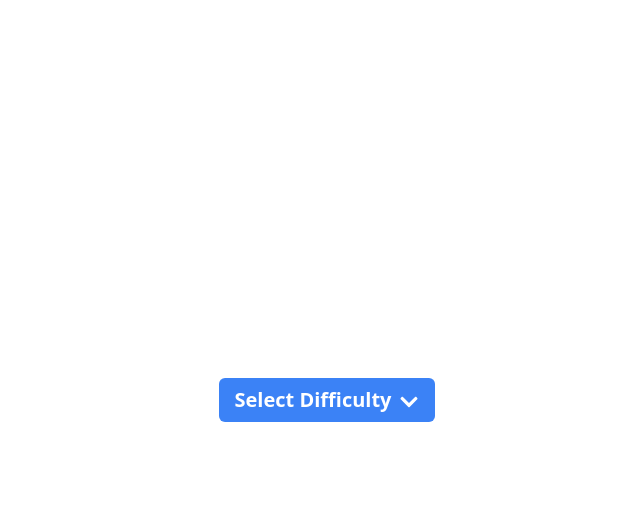
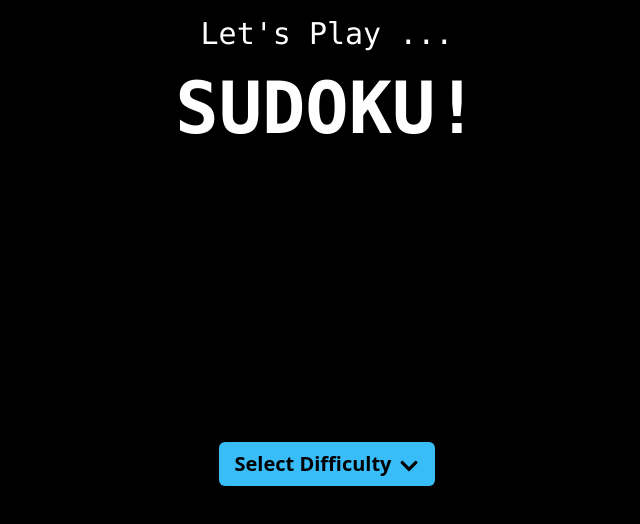
Before and after one commit to Saniya1016/Sudoku-Game, a React (Vite) app in the folder my-sudoku-game/: page / in a window 1280 px wide. Shown: the top 524 px of the page, without its empty margins (313-953 px from the left). Built offline with nearby package versions, Linux system fonts and the light colour scheme.

Commit message:
UI changes

```diff
--- a/my-sudoku-game/src/App.jsx
+++ b/my-sudoku-game/src/App.jsx
@@ -1,6 +1,7 @@
 import React, { useState, useEffect } from "react";
 import Board from "./Components/Board";
 import Controls from "./Components/Controls";
+import Header from "./Components/Header";
 
 function App() {
   const [difficulty, setDifficulty] = useState(-1);
@@ -12,11 +13,14 @@ function App() {
   }, [difficulty]);
 
   return (
-    <div className="flex space-y-20 flex-col justify-center items-center h-screen">
-      <Controls setDifficulty={setDifficulty} />
-      {difficulty > -1 && (
-        <Board key={key} difficulty={difficulty} />
-      )}
+    <div className="flex flex-col justify-between items-center h-screen bg-black p-4">
+      <Header />
+      <div className="flex flex-col flex-grow justify-center items-center space-y-8">
+        <Controls setDifficulty={setDifficulty} />
+        {difficulty > -1 && (
+          <Board key={key} difficulty={difficulty} />
+        )}
+      </div>
     </div>
   );
 }
--- a/my-sudoku-game/src/Components/Cell.jsx
+++ b/my-sudoku-game/src/Components/Cell.jsx
@@ -35,8 +35,8 @@ const Cell = ({ inputValue, gameState, setGameState, row, col }) => {
 
     return (
         <div
-            className={`h-16 w-16 flex items-center justify-center bg-gray-200
-            border-2 ${isValid ? 'border-gray-300' : 'border-red-500'}`}
+            className={`h-16 w-16 flex items-center justify-center
+            border-2 ${isValid ? 'border-gray-300' : 'border-red-500'} ${isEditable? 'bg-gray-200': 'bg-yellow-200'}`}
         >
             <input
                 type="number"
--- a/my-sudoku-game/src/Components/Controls.jsx
+++ b/my-sudoku-game/src/Components/Controls.jsx
@@ -34,7 +34,7 @@ const Controls = ({setDifficulty}) => {
 
       <div className='flex flex-row items-center'>
         <button
-          className='flex justify-center items-center w-full px-4 py-2 bg-blue-500 rounded-md text-center font-bold text-white text-xl hover:bg-blue-600'
+          className='flex justify-center items-center w-full px-4 py-2 bg-sky-400 rounded-md text-center font-bold text-black text-xl hover:bg-blue-600'
           onClick={() => setIsOpen(!isOpen)}>
               {selectedDifficulty}
             <FaChevronDown className="ml-2 mt-1" />
--- a/my-sudoku-game/src/Components/Header.jsx
+++ b/my-sudoku-game/src/Components/Header.jsx
@@ -2,8 +2,9 @@ import React from 'react'
 
 const Header = () => {
   return (
-    <div>
-
+    <div className='flex flex-col items-center space-y-5 text-white'>
+      <h1 className='text-3xl font-mono'> Let's Play ...</h1>
+      <h1 className='text-7xl font-extrabold font-mono'> SUDOKU!</h1>
     </div>
   )
 }
--- a/my-sudoku-game/src/Components/Solve.jsx
+++ b/my-sudoku-game/src/Components/Solve.jsx
@@ -13,8 +13,8 @@ const Solve = ({gameState, setGameState}) => {
     <div>
 
         <div className='flex flex-row space-x-10'>
-            <button className='text-white bg-yellow-300 hover:bg-yellow-200 px-4 py-2 rounded-lg' onClick={() => {handleOneStep(false)}}> Reveal One Step </button>
-            <button className='text-white bg-green-500 hover:bg-green-300 px-4 py-2 rounded-lg' onClick={() => {handleOneStep(true)}}> See Solution </button>
+            <button className=' bg-yellow-300 hover:bg-yellow-200 px-4 py-2 rounded-lg' onClick={() => {handleOneStep(false)}}> Reveal One Step </button>
+            <button className=' bg-green-500 hover:bg-green-300 px-4 py-2 rounded-lg' onClick={() => {handleOneStep(true)}}> See Solution </button>
         </div>
 
     </div>
```
